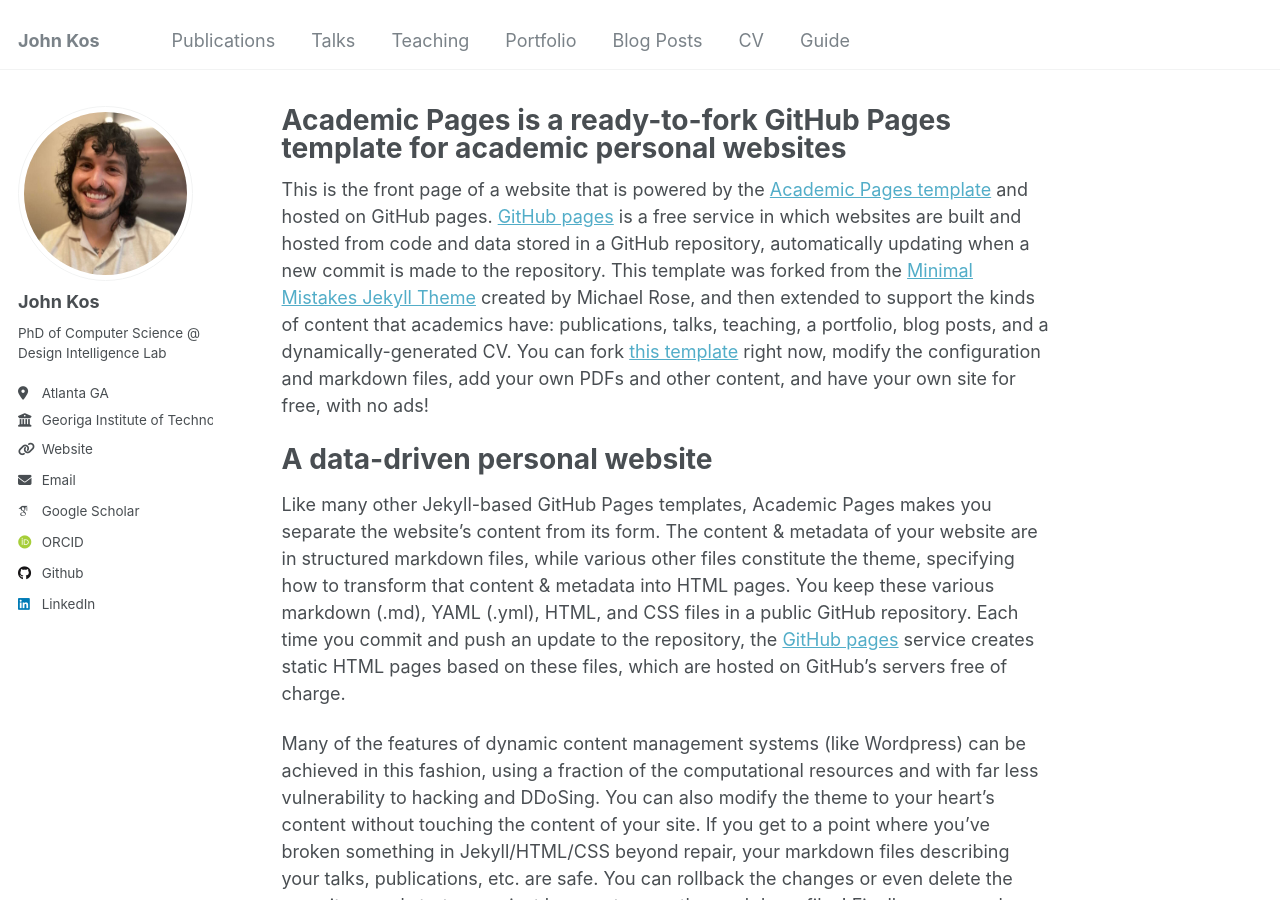
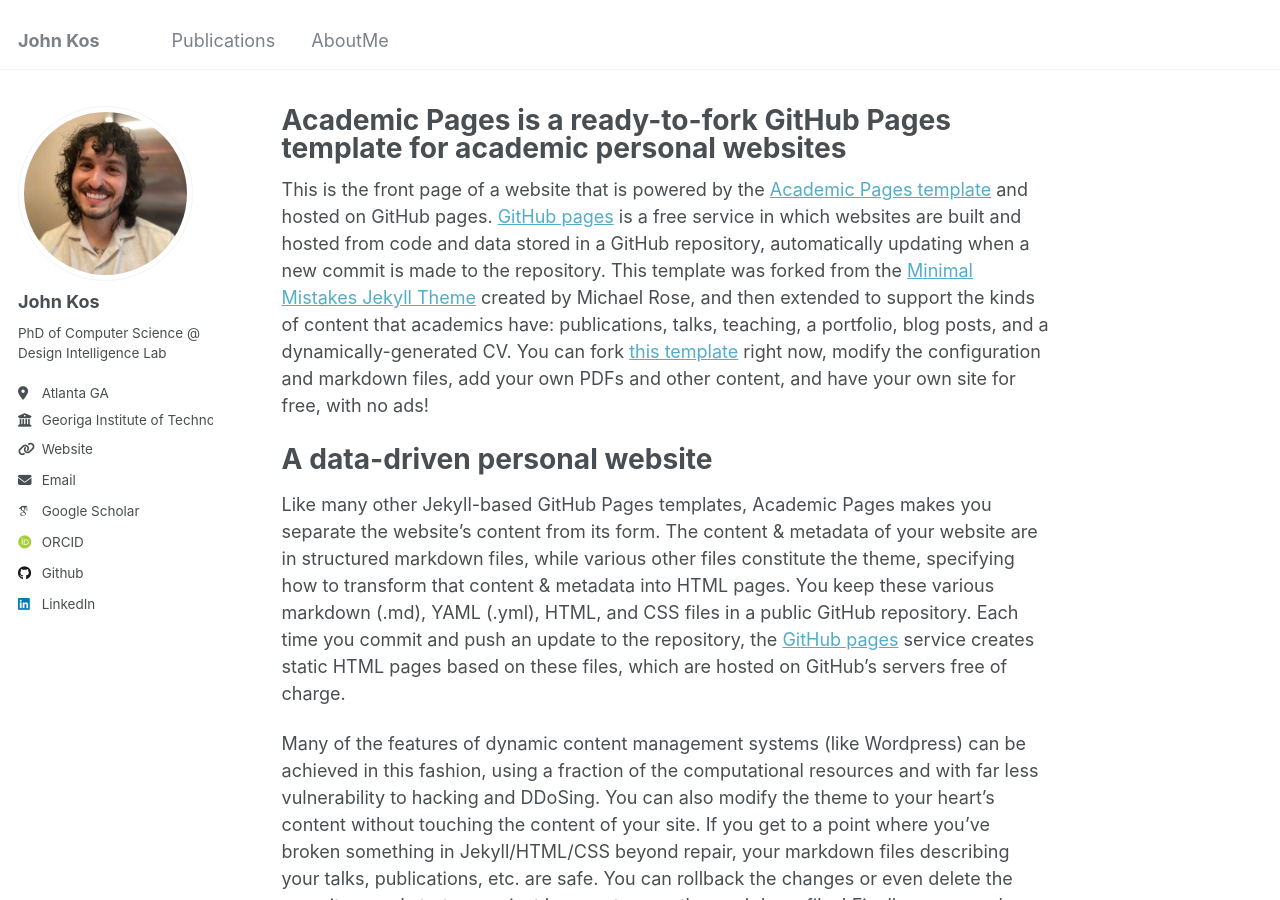
Before and after one commit to JohnKos/JohnKos.github.io, a Jekyll site: the page built from _pages/about.md, in a window 1280 px wide and 900 px high. Built offline with Jekyll 4.4.1, drawn with Linux system fonts in a browser that asks for light colours; some web fonts are replaced; part of the change alters nothing that is shown.

Commit message:
update top bar

```diff
--- a/_data/navigation.yml
+++ b/_data/navigation.yml
@@ -8,20 +8,23 @@ main:
   - title: "Publications"
     url: /publications/
 
-  - title: "Talks"
-    url: /talks/
+  - title: "AboutMe"
+    url: /aboutme/
 
-  - title: "Teaching"
-    url: /teaching/
+#  - title: "Talks"
+#    url: /talks/
 
-  - title: "Portfolio"
-    url: /portfolio/
+#  - title: "Teaching"
+#    url: /teaching/
 
-  - title: "Blog Posts"
-    url: /year-archive/
+#  - title: "Portfolio"
+#    url: /portfolio/
 
-  - title: "CV"
-    url: /cv/
+#  - title: "Blog Posts"
+#    url: /year-archive/
 
-  - title: "Guide"
-    url: /markdown/
+#  - title: "CV"
+#    url: /cv/
+
+#  - title: "Guide"
+#    url: /markdown/
```
